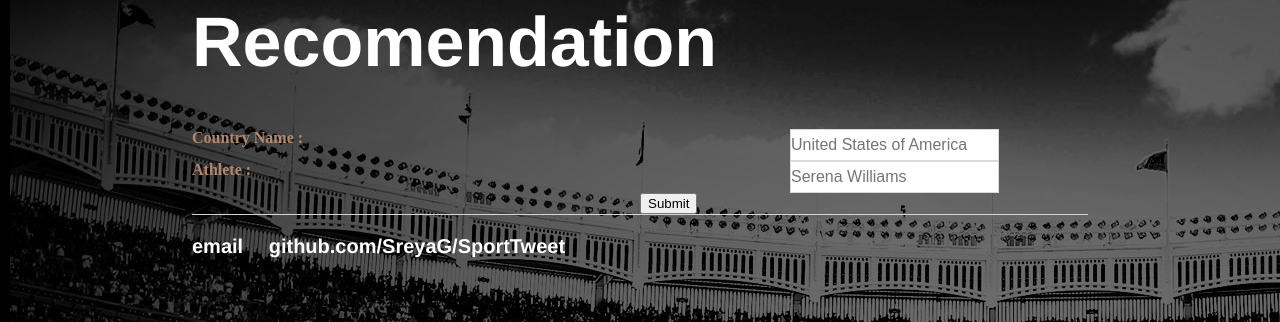
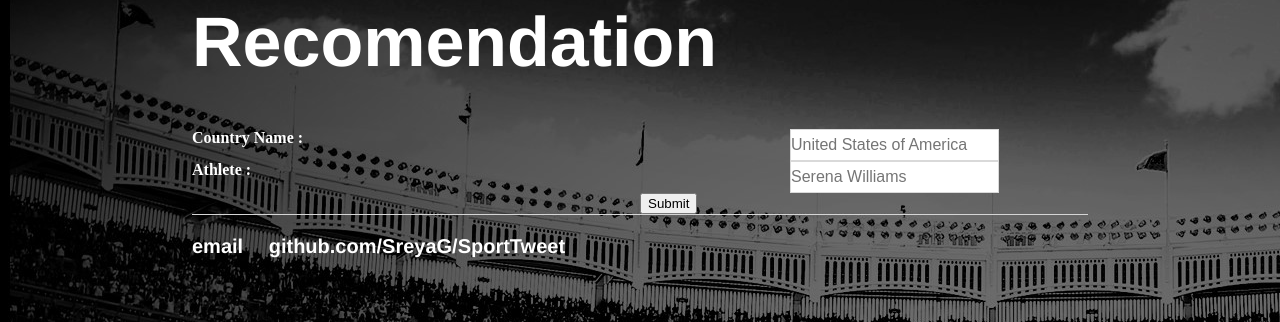
Before and after one commit to SreyaG/SportTweet, a Jekyll site: the page built from index.html, in a window 1280 px wide. Shown: the part 203-525 px from the top of the page. Built offline with Jekyll 4.4.1, drawn with Linux system fonts in a browser that asks for light colours.

Commit message:
Update main.css

```diff
--- a/css/main.css
+++ b/css/main.css
@@ -91,10 +91,11 @@ input[type=text] {
     margin-right: -4px;
 }
 label {
-color: #B4886B;
+color: #FFFFFF;
 font-weight: bold;
 display: block;
 width: 150px;
 float: left;
+font-size: 16px;
 }
 label:after { content: ": " }
```
